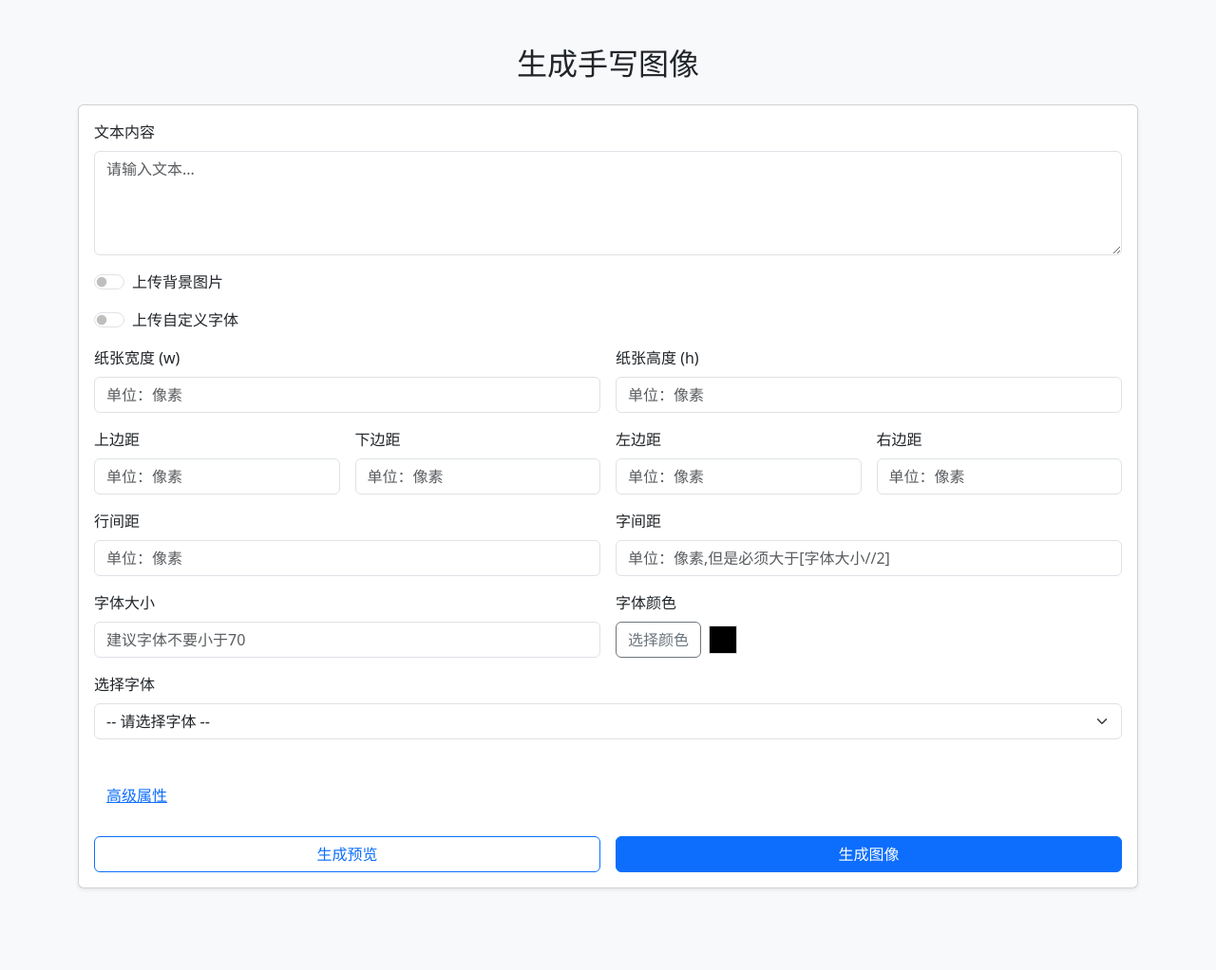
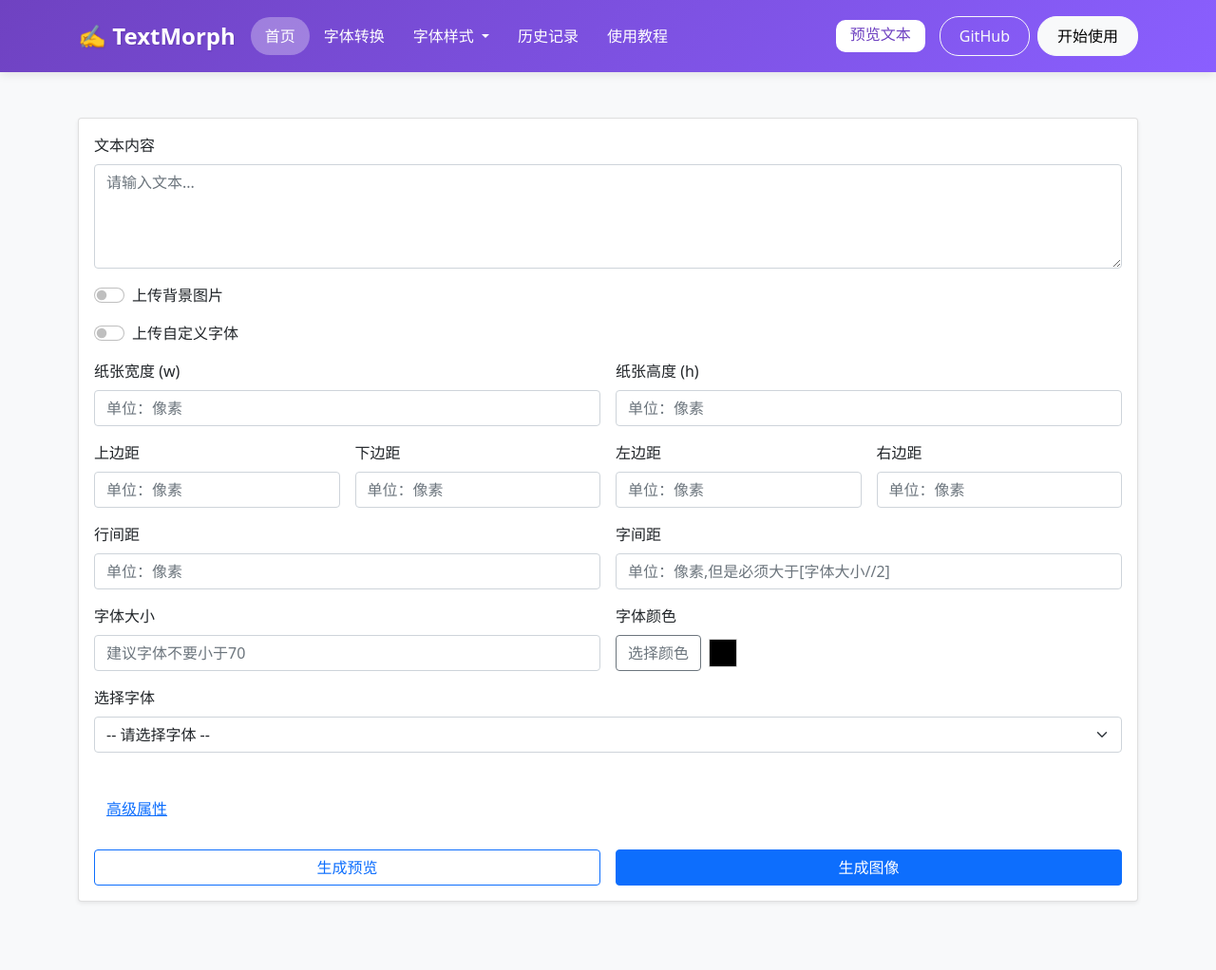
Before and after one commit to pengchengwangli/TextMorph, a Django app: page / in a window 1280 px wide. Shown: the whole page at 95% size. Before the commit the page ends 937 px from the top, so only its background shows below. Run offline with Django 5.2, Linux system fonts and the light colour scheme; some libraries are stand-ins or nearby versions.

Commit message:
添加导航栏

```diff
--- a/api/templates/index.html
+++ b/api/templates/index.html
@@ -1,3 +1,4 @@
+{% load static %}
 <!DOCTYPE html>
 <html lang="zh">
 <head>
@@ -5,12 +6,128 @@
     <meta name="viewport" content="width=device-width, initial-scale=1.0">
     <title>手写图像生成</title>
     <!-- 引入Bootstrap 5 CSS -->
-    <link href="https://cdn.jsdelivr.net/npm/bootstrap@5.3.0-alpha1/dist/css/bootstrap.min.css" rel="stylesheet">
+    <link href="{% static 'css/bootstrap.min.css' %}" rel="stylesheet">
+    <style>
+        :root {
+            --primary-color: #6f42c1; /* 优雅的紫色主题 */
+            --secondary-color: #e9ecef;
+            --hover-color: #563d7c;
+        }
+
+        .navbar {
+            background: linear-gradient(135deg, var(--primary-color), #8a5fff);
+            box-shadow: 0 2px 10px rgba(0, 0, 0, 0.1);
+            padding: 15px 0;
+        }
+
+        .navbar-brand {
+            color: white !important;
+            font-weight: bold;
+            font-size: 24px;
+            text-shadow: 1px 1px 2px rgba(0, 0, 0, 0.1);
+        }
+
+        .nav-link {
+            color: white !important;
+            font-weight: 500;
+            padding: 8px 15px !important;
+            transition: all 0.3s ease;
+        }
+
+        .nav-link:hover {
+            background-color: rgba(255, 255, 255, 0.2);
+            border-radius: 20px;
+        }
+
+        .navbar-nav .nav-link.active {
+            background-color: rgba(255, 255, 255, 0.3);
+            border-radius: 20px;
+        }
+
+        .btn-custom {
+            border-radius: 20px;
+            padding: 8px 20px;
+            font-weight: 500;
+            transition: all 0.3s ease;
+        }
+
+        .btn-outline-light:hover {
+            background-color: var(--hover-color);
+            color: white;
+        }
+
+        #fontPreview {
+            font-family: 'Courier New', monospace;
+            background-color: white;
+            border-radius: 10px;
+            padding: 5px 15px;
+            color: var(--primary-color);
+            margin-right: 15px;
+        }
+
+        .dropdown-menu {
+            border: none;
+            box-shadow: 0 4px 15px rgba(0, 0, 0, 0.1);
+            border-radius: 15px;
+        }
+
+        .dropdown-item:hover {
+            background-color: var(--secondary-color);
+        }
+    </style>
 </head>
 <body class="bg-light">
+<nav class="navbar navbar-expand-lg">
+    <div class="container">
+        <a class="navbar-brand" href="#">
+            ✍️ TextMorph
+        </a>
+
+        <button class="navbar-toggler" type="button" data-bs-toggle="collapse" data-bs-target="#navbarContent">
+            <span class="navbar-toggler-icon"></span>
+        </button>
+
+        <div class="collapse navbar-collapse" id="navbarContent">
+            <ul class="navbar-nav me-auto mb-2 mb-lg-0">
+                <li class="nav-item">
+                    <a class="nav-link active" href="#">首页</a>
+                </li>
+                <li class="nav-item">
+                    <a class="nav-link" href="#">字体转换</a>
+                </li>
+                <li class="nav-item dropdown">
+                    <a class="nav-link dropdown-toggle" href="#" id="fontDropdown" role="button" data-bs-toggle="dropdown">
+                        字体样式
+                    </a>
+                    <ul class="dropdown-menu">
+                        <li><a class="dropdown-item" href="#">楷体</a></li>
+                        <li><a class="dropdown-item" href="#">行书</a></li>
+                        <li><a class="dropdown-item" href="#">草书</a></li>
+                        <li><hr class="dropdown-divider"></li>
+                        <li><a class="dropdown-item" href="#">自定义字体</a></li>
+                    </ul>
+                </li>
+                <li class="nav-item">
+                    <a class="nav-link" href="#">历史记录</a>
+                </li>
+                <li class="nav-item">
+                    <a class="nav-link" href="#">使用教程</a>
+                </li>
+            </ul>
+
+            <div class="d-flex align-items-center">
+                <span id="fontPreview">预览文本</span>
+                <a href="https://github.com/pengchengwangli/TextMorph" class="btn btn-custom btn-outline-light me-2" target="_blank">
+                    <i class="bi bi-github"></i> GitHub
+                </a>
+                <button class="btn btn-custom btn-light" type="button">开始使用</button>
+            </div>
+        </div>
+    </div>
+</nav>
 
 <div class="container py-5">
-    <h2 class="text-center mb-4">生成手写图像</h2>
+{#    <h2 class="text-center mb-4">生成手写图像</h2>#}
     <div class="card shadow-sm">
         <div class="card-body">
             <form id="handwriteForm">
@@ -122,37 +239,37 @@
                                 <div class="col-md-6">
                                     <label for="line_spacing_sigma" class="form-label">行间距随机扰动</label>
                                     <input type="number" id="line_spacing_sigma" name="line_spacing_sigma"
-                                           class="form-control" step="0.1">
+                                           class="form-control" step="1">
                                 </div>
                                 <div class="col-md-6">
                                     <label for="font_size_sigma" class="form-label">字体大小随机扰动</label>
                                     <input type="number" id="font_size_sigma" name="font_size_sigma"
-                                           class="form-control" step="0.1">
+                                           class="form-control" step="1">
                                 </div>
                                 <div class="col-md-6">
                                     <label for="word_spacing_sigma" class="form-label">字间距随机扰动</label>
                                     <input type="number" id="word_spacing_sigma" name="word_spacing_sigma"
-                                           class="form-control" step="0.1">
+                                           class="form-control" step="1">
                                 </div>
                                 <div class="col-md-6">
                                     <label for="perturb_x_sigma" class="form-label">横向偏移随机扰动</label>
                                     <input type="number" id="perturb_x_sigma" name="perturb_x_sigma"
-                                           class="form-control" step="0.1">
+                                           class="form-control" step="1">
                                 </div>
                                 <div class="col-md-6">
                                     <label for="perturb_y_sigma" class="form-label">纵向偏移随机扰动</label>
                                     <input type="number" id="perturb_y_sigma" name="perturb_y_sigma"
-                                           class="form-control" step="0.1">
+                                           class="form-control" step="1">
                                 </div>
                                 <div class="col-md-6">
                                     <label for="perturb_theta_sigma" class="form-label">旋转偏移随机扰动</label>
                                     <input type="number" id="perturb_theta_sigma" name="perturb_theta_sigma"
-                                           class="form-control" step="0.1">
+                                           class="form-control" step="1">
                                 </div>
                                 <div class="col-md-6">
                                     <label for="ink_depth_sigma" class="form-label">墨水深度随机扰动</label>
                                     <input type="number" id="ink_depth_sigma" name="ink_depth_sigma"
-                                           class="form-control" step="0.1">
+                                           class="form-control" step="1">
                                 </div>
                             </div>
                         </div>
@@ -191,7 +308,7 @@
 
 
 <!-- 引入Bootstrap 5 和 JS库 -->
-<script src="https://cdn.jsdelivr.net/npm/bootstrap@5.3.0-alpha1/dist/js/bootstrap.bundle.min.js"></script>
+<script src="{% static 'js/bootstrap.bundle.min.js' %}"></script>
 
 <script>
     function showLoadingIndicator() {
```
